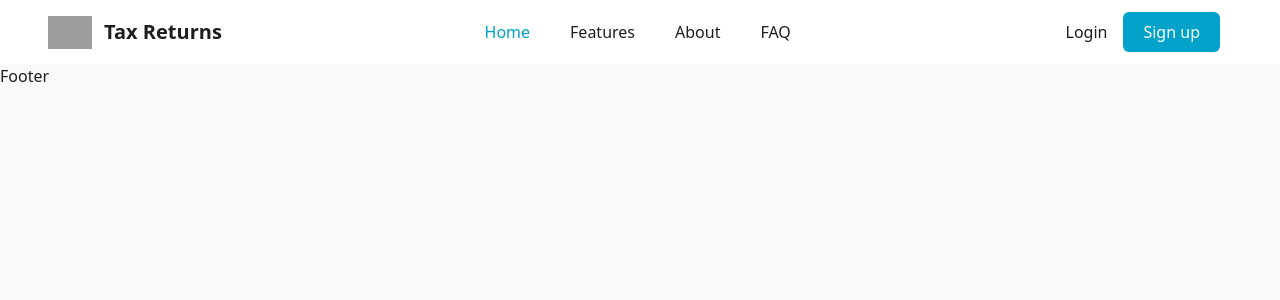
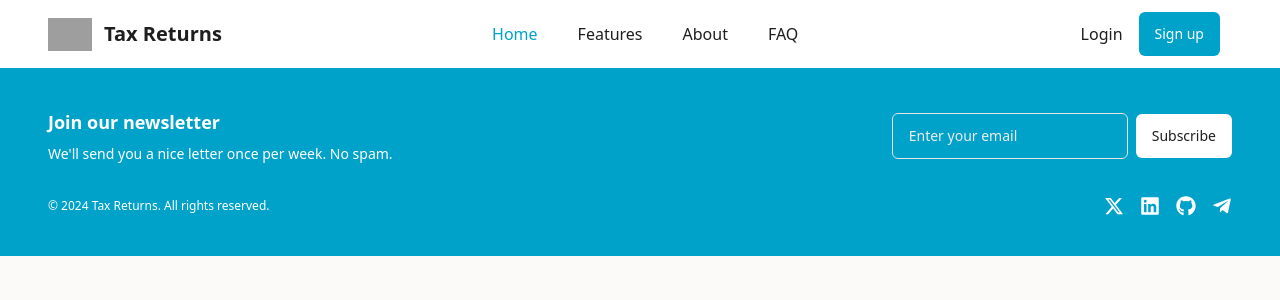
Before and after one commit to Trayshmhirk/tax-return-landing-page, a React (Vite) app: page / in a window 1280 px wide. Shown: the top 300 px of the page. Built offline with nearby package versions, Linux system fonts and the light colour scheme; grey boxes are pictures that could not be loaded.

Commit message:
Add footer ui. Install shadcn ui, react icons. Configure shadcn button and input components. other changes.

```diff
--- a/package.json
+++ b/package.json
@@ -10,12 +10,14 @@
     "preview": "vite preview"
   },
   "dependencies": {
+    "@radix-ui/react-slot": "^1.1.0",
     "class-variance-authority": "^0.7.0",
     "clsx": "^2.1.1",
     "lucide-react": "^0.438.0",
     "react": "^18.3.1",
     "react-dom": "^18.3.1",
     "react-error-boundary": "^4.0.13",
+    "react-icons": "^5.3.0",
     "react-router-dom": "^6.26.1",
     "tailwind-merge": "^2.5.2",
     "tailwindcss-animate": "^1.0.7"
--- a/src/components/common/Footer.tsx
+++ b/src/components/common/Footer.tsx
@@ -1,5 +1,55 @@
+import { NavLink } from "react-router-dom";
+import { Button } from "../ui/button";
+import { Input } from "../ui/input";
+import { FaXTwitter, FaLinkedin, FaGithub } from "react-icons/fa6";
+import { FaTelegramPlane } from "react-icons/fa";
+
 const Footer = () => {
-   return <div className="w-full flex flex-col">Footer</div>;
+   return (
+      <div className="w-full h-full flex flex-col items-center bg-richElectricBlue text-white p-6 sm:px-8 sm:py-10 md:px-12">
+         <div className="container flex flex-col gap-8">
+            <div className="flex flex-col md:items-center md:flex-row md:justify-between gap-6">
+               <div className="flex flex-col gap-2">
+                  <h1 className="text-lg font-semibold">Join our newsletter</h1>
+                  <span className="text-sm font-medium">
+                     We'll send you a nice letter once per week. No spam.
+                  </span>
+               </div>
+
+               <div className="flex items-center gap-2">
+                  <Input
+                     placeholder="Enter your email"
+                     className="bg-transparent dark:bg-transparent font-medium placeholder:text-brightGray"
+                  />
+                  <Button className="bg-white text-eerieBlack">
+                     Subscribe
+                  </Button>
+               </div>
+            </div>
+
+            <div className="flex flex-col md:items-center md:flex-row md:justify-between gap-6">
+               <span className="text-xs font-medium">
+                  © 2024 Tax Returns. All rights reserved.
+               </span>
+
+               <div className="flex items-center gap-4">
+                  <NavLink to="/">
+                     <FaXTwitter className="w-5 h-5 text-white font-medium hover-shadow-body" />
+                  </NavLink>
+                  <NavLink to="/">
+                     <FaLinkedin className="w-5 h-5 text-white font-medium hover-shadow-body" />
+                  </NavLink>
+                  <NavLink to="/">
+                     <FaGithub className="w-5 h-5 text-white font-medium hover-shadow-body" />
+                  </NavLink>
+                  <NavLink to="/">
+                     <FaTelegramPlane className="w-5 h-5 text-white font-medium hover-shadow-body" />
+                  </NavLink>
+               </div>
+            </div>
+         </div>
+      </div>
+   );
 };
 
 export default Footer;
--- a/src/components/common/Header.tsx
+++ b/src/components/common/Header.tsx
@@ -1,5 +1,6 @@
 import { NavLink } from "react-router-dom";
 import { HamburgerIcon } from "../icons/HamburgerIcon";
+import { Button } from "../ui/button";
 
 const Header = () => {
    return (
@@ -59,9 +60,7 @@ const Header = () => {
                >
                   Login
                </NavLink>
-               <button className="rounded-md bg-richElectricBlue hover:bg-opacity-70 px-5 py-2 text-white font-medium transition-all duration-300 ease-in-out">
-                  Sign up
-               </button>
+               <Button className="">Sign up</Button>
             </div>
 
             <div className="block md:hidden">
--- /dev/null
+++ b/src/components/ui/button.tsx
@@ -0,0 +1,57 @@
+import * as React from "react";
+import { Slot } from "@radix-ui/react-slot";
+import { cva, type VariantProps } from "class-variance-authority";
+
+import { cn } from "@/lib/utils";
+
+const buttonVariants = cva(
+   "inline-flex items-center justify-center whitespace-nowrap rounded-md text-sm font-medium disabled:pointer-events-none disabled:opacity-50",
+   {
+      variants: {
+         variant: {
+            default:
+               "px-4 py-3 bg-richElectricBlue text-white font-medium hover-shadow-body disabled:bg-spanishGray dark:disabled:bg-mutedGray",
+            destructive:
+               "bg-red-500 text-neutral-50 hover:bg-red-500/90 dark:bg-red-900 dark:text-neutral-50 dark:hover:bg-red-900/90",
+            outline:
+               "border border-neutral-200 bg-white hover:bg-neutral-100 hover:text-neutral-900 dark:border-neutral-800 dark:bg-neutral-950 dark:hover:bg-neutral-800 dark:hover:text-neutral-50",
+            secondary:
+               "bg-neutral-100 text-neutral-900 hover:bg-neutral-100/80 dark:bg-neutral-800 dark:text-neutral-50 dark:hover:bg-neutral-800/80",
+            ghost: "hover:bg-neutral-100 hover:text-neutral-900 dark:hover:bg-neutral-800 dark:hover:text-neutral-50",
+            link: "text-neutral-900 underline-offset-4 hover:underline dark:text-neutral-50",
+         },
+         size: {
+            default: "px-4 py-3",
+            sm: "h-9 rounded-md px-3",
+            lg: "h-11 rounded-md px-8",
+            icon: "h-10 w-10",
+         },
+      },
+      defaultVariants: {
+         variant: "default",
+         size: "default",
+      },
+   }
+);
+
+export interface ButtonProps
+   extends React.ButtonHTMLAttributes<HTMLButtonElement>,
+      VariantProps<typeof buttonVariants> {
+   asChild?: boolean;
+}
+
+const Button = React.forwardRef<HTMLButtonElement, ButtonProps>(
+   ({ className, variant, size, asChild = false, ...props }, ref) => {
+      const Comp = asChild ? Slot : "button";
+      return (
+         <Comp
+            className={cn(buttonVariants({ variant, size, className }))}
+            ref={ref}
+            {...props}
+         />
+      );
+   }
+);
+Button.displayName = "Button";
+
+export { Button, buttonVariants };
--- /dev/null
+++ b/src/components/ui/input.tsx
@@ -0,0 +1,27 @@
+import * as React from "react";
+
+import { cn } from "@/lib/utils";
+
+export interface InputProps
+   extends React.InputHTMLAttributes<HTMLInputElement> {
+   customProp?: string;
+}
+
+const Input = React.forwardRef<HTMLInputElement, InputProps>(
+   ({ className, type, ...props }, ref) => {
+      return (
+         <input
+            type={type}
+            className={cn(
+               "flex w-full rounded-md border border-neutral-200 bg-white px-4 py-3 text-sm file:border-0 file:bg-transparent file:text-sm file:font-medium placeholder:text-neutral-500 focus-visible:outline-none disabled:cursor-not-allowed disabled:opacity-50 dark:border-neutral-800 dark:bg-neutral-950 dark:placeholder:text-neutral-400",
+               className
+            )}
+            ref={ref}
+            {...props}
+         />
+      );
+   }
+);
+Input.displayName = "Input";
+
+export { Input };
--- a/src/layouts/MainLayout.tsx
+++ b/src/layouts/MainLayout.tsx
@@ -4,7 +4,7 @@ import Footer from "../components/common/Footer";
 
 const MainLayout = () => {
    return (
-      <div className="w-full h-full flex flex-col overflow-hidden">
+      <div className="w-full h-full flex flex-col">
          <Header />
          <Outlet />
          <Footer />
--- a/src/pages/ErrorPage.tsx
+++ b/src/pages/ErrorPage.tsx
@@ -1,4 +1,5 @@
 // import { Button } from "@/components/ui/button";
+import { Button } from "@/components/ui/button";
 import { useRouteError, useNavigate } from "react-router-dom";
 
 type Error = {
@@ -40,7 +41,7 @@ export const ErrorPage = ({
    return (
       <div
          id="error-page"
-         className={`relative w-full h-full flex flex-col gap-6 justify-center items-center dark:bg-eerieBlack px-6 py-20 overflow-hidden`}
+         className={`relative w-full min-h-[550px] h-full flex flex-col gap-6 justify-center items-center dark:bg-eerieBlack px-6 py-20 overflow-hidden`}
       >
          <div className="centered-circle w-[299px] h-[299px] md:w-[499px] md:h-[499px] bg-richElectricBlue bg-opacity-[0.03] rounded-full -z-0"></div>
          <div className="centered-circle w-[399px] h-[399px] md:w-[699px] md:h-[699px] bg-richElectricBlue bg-opacity-[0.03] rounded-full -z-0"></div>
@@ -66,24 +67,24 @@ export const ErrorPage = ({
                {error.data && (
                   <p className="text-xs md:text-sm">{error.data}</p>
                )}
-               <button
+               <Button
                   onClick={() =>
                      error.message ? window.location.reload() : navigate(-1)
                   }
-                  className="px-4 py-3 bg-richElectricBlue text-white font-medium rounded shadow-md dark:shadow-md-dark hover-shadow-body disabled:bg-spanishGray dark:disabled:bg-mutedGray mt-4 md:w-40 md:mt-6 w-40"
+                  className="mt-4 md:w-40 md:mt-6 w-40"
                >
                   {error.message ? "Reload page" : "Go back"}
-               </button>
+               </Button>
             </div>
          )}
          {resetErrorBoundary && (
-            <button
+            <Button
                onClick={resetErrorBoundary}
                type="button"
                className="px-4 py-3 bg-richElectricBlue font-medium rounded shadow-md dark:shadow-md-dark hover-shadow-body disabled:bg-spanishGray dark:disabled:bg-mutedGray text-white z-50"
             >
                Try Again
-            </button>
+            </Button>
          )}
       </div>
    );
```
Also changed, not shown: 1 other file (tests, documents, lock files or other folders).
